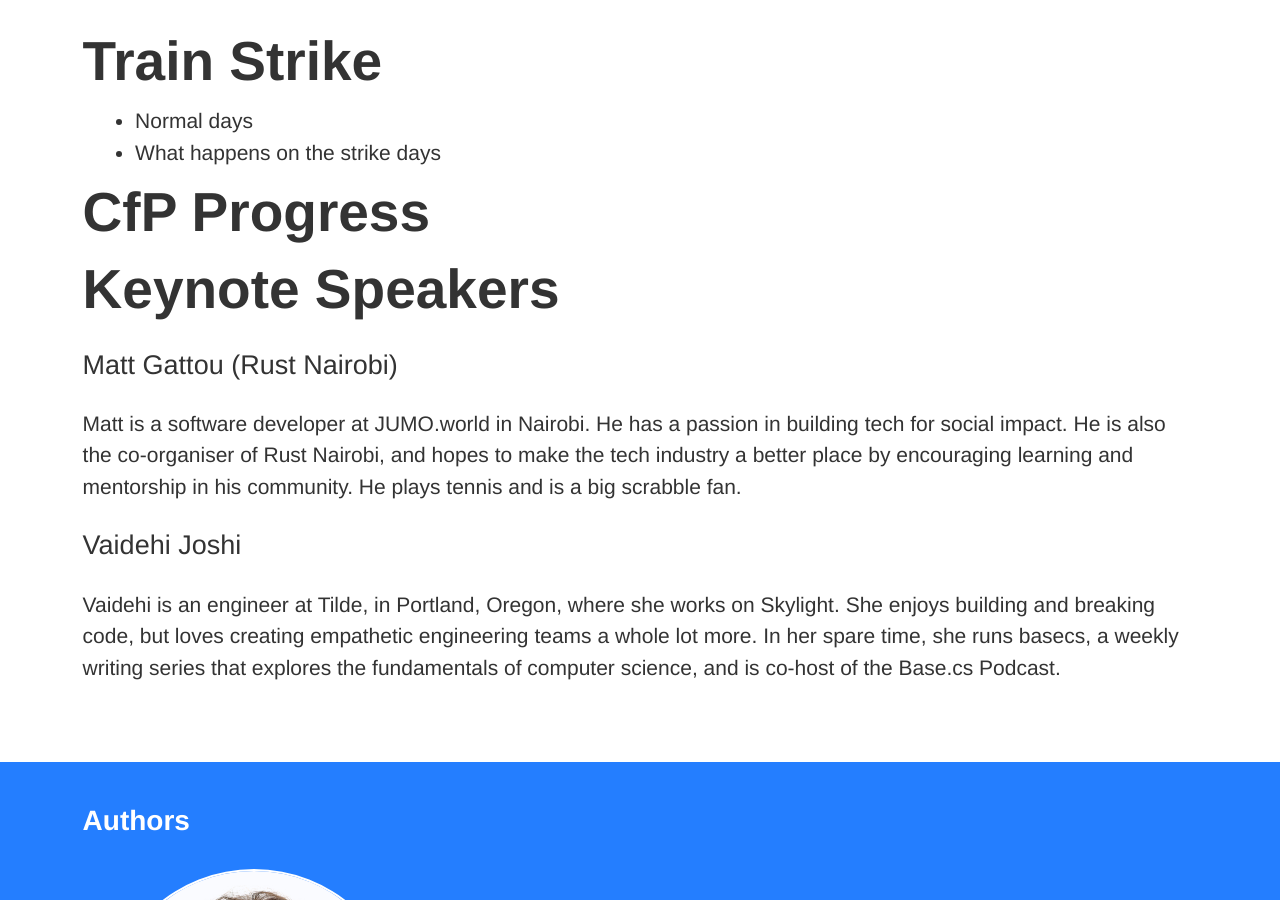
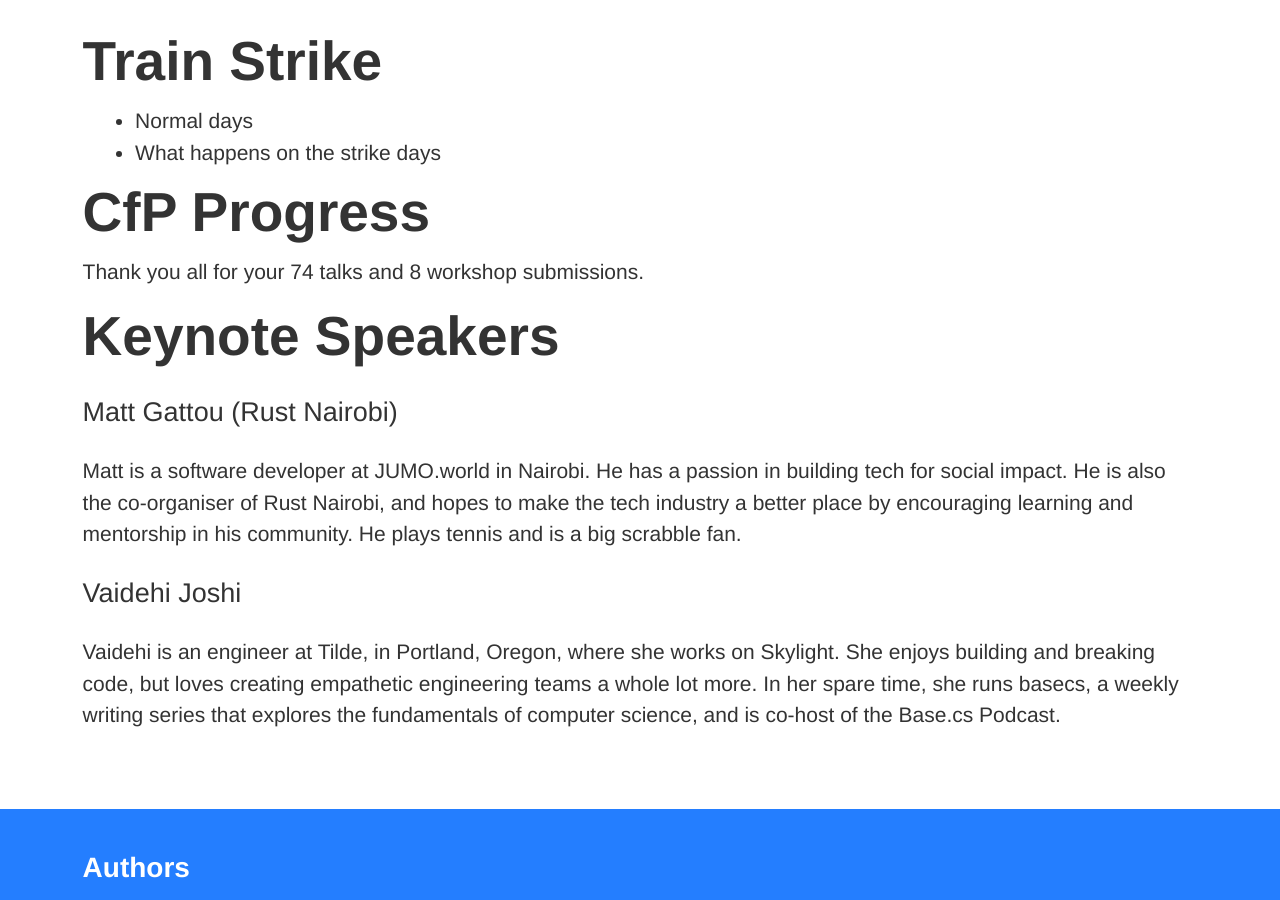
Before and after one commit to RustFestEU/blog.rustfest.eu, a Jekyll site: the page built from _posts/2018-03-25-this-week-in-rustfest-3-train-strike-cfp-keynote-speakers.md, in a window 1280 px wide and 900 px high, scrolled down 380 px. Built offline with Jekyll 4.4.1, drawn with Linux system fonts in a browser that asks for light colours.

Commit message:
Add stats

```diff
--- a/_posts/2018-03-25-this-week-in-rustfest-3-train-strike-cfp-keynote-speakers.md
+++ b/_posts/2018-03-25-this-week-in-rustfest-3-train-strike-cfp-keynote-speakers.md
@@ -12,6 +12,8 @@ authors:
 
 # CfP Progress
 
+Thank you all for your 74 talks and 8 workshop submissions.
+
 # Keynote Speakers
 
 ## Matt Gattou (Rust Nairobi)
```
